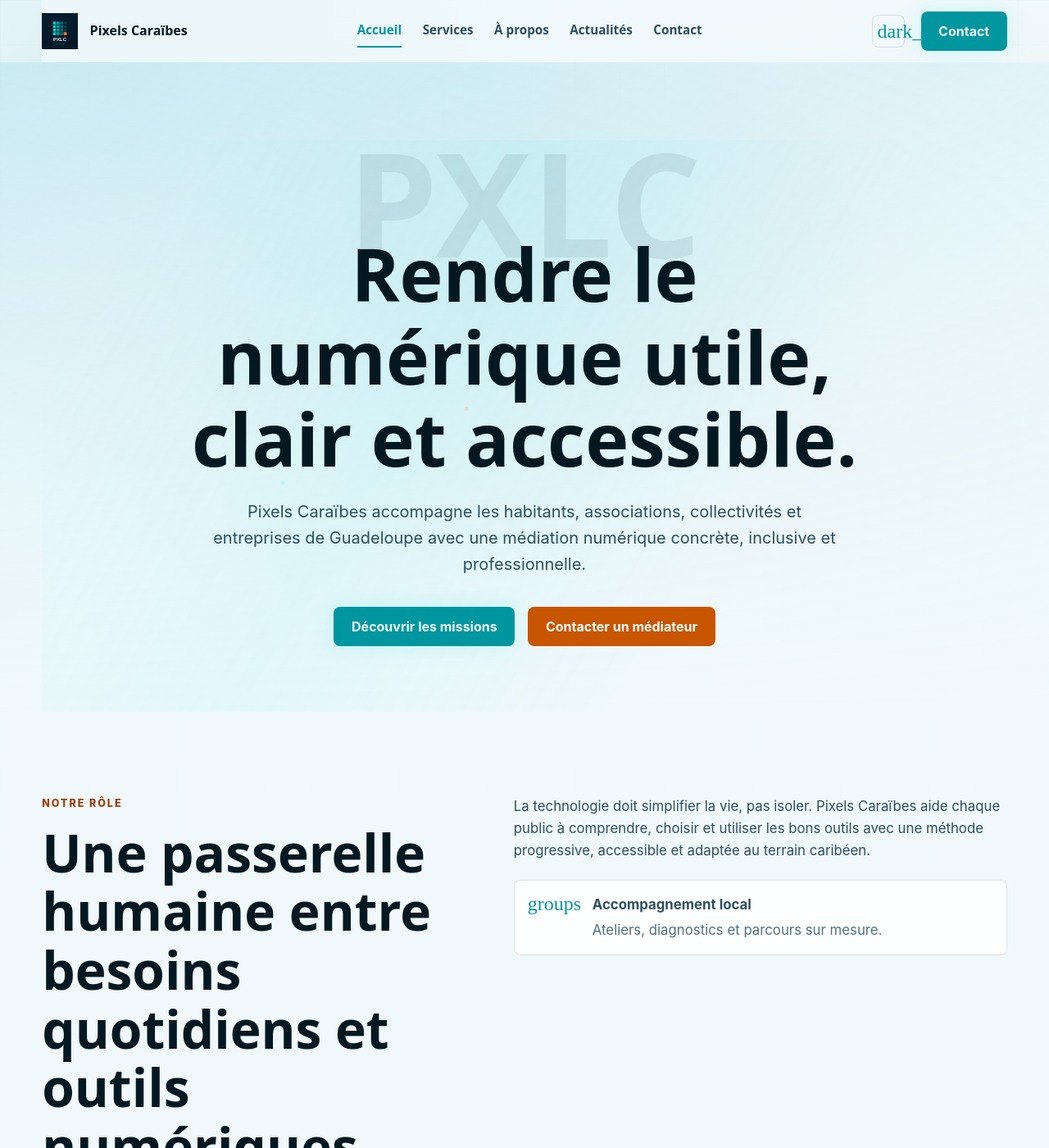
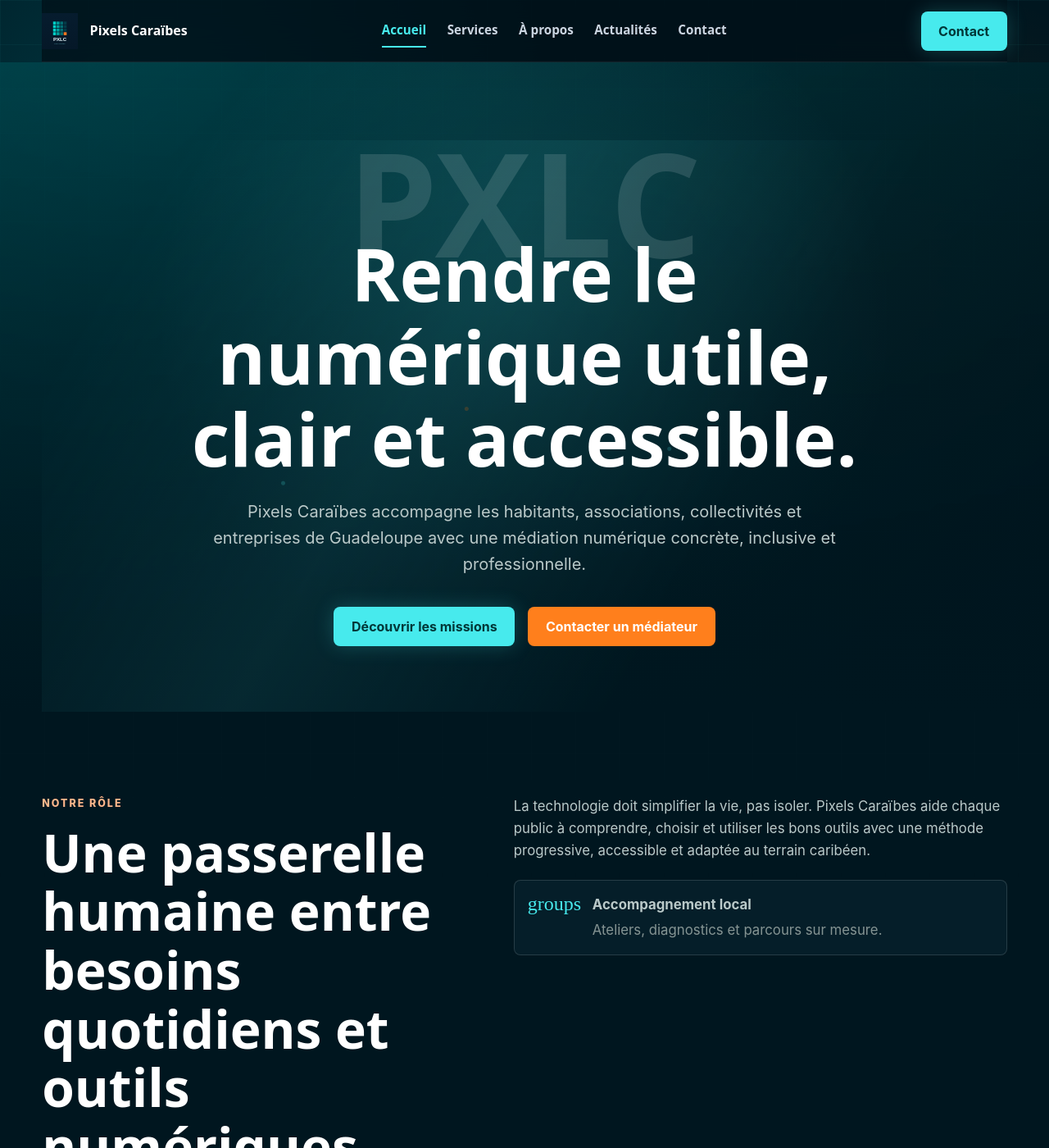
Before and after one commit to seyken971/pxlc-jekyll, a Jekyll site: the page built from index.html, in a window 1280 px wide and 1400 px high. Shown: the whole window at 82% size. Built offline with Jekyll 4.4.1, drawn with Linux system fonts in a browser that asks for light colours.

Commit message:
Revert "Add dark/light theme toggle with system preference default"
This reverts commit dfdfc932f9fbd88fb98dde714d9bb0d5741df248.

```diff
--- a/_includes/site-header.html
+++ b/_includes/site-header.html
@@ -14,8 +14,5 @@
       <a href="{{ item.url | relative_url }}" {% if page.url == item.url %}aria-current="page"{% endif %}>{{ item.title }}</a>
     {% endfor %}
   </nav>
-  <button class="theme-toggle" id="theme-toggle" type="button" aria-label="Passer en mode clair" data-theme-toggle>
-    <span class="material-symbols-outlined" aria-hidden="true">light_mode</span>
-  </button>
   <a class="header-cta" href="{{ '/contact/' | relative_url }}">Contact</a>
 </header>
--- a/_layouts/default.html
+++ b/_layouts/default.html
@@ -54,9 +54,7 @@
       content="https://pxlc.fr/PXLC_opengraph_1200x630.png"
     />
     <!-- Thème / icônes -->
-    <meta name="theme-color" media="(prefers-color-scheme: dark)" content="#00161f" />
-    <meta name="theme-color" media="(prefers-color-scheme: light)" content="#f0f8fb" />
-    <script>(function(){var t=localStorage.getItem('pxlc-theme');if(t)document.documentElement.setAttribute('data-theme',t);})();</script>
+    <meta name="theme-color" content="#00161f" />
     <link
       rel="icon"
       type="image/svg+xml"
--- a/_sass/main.scss
+++ b/_sass/main.scss
@@ -28,18 +28,10 @@
   --radius: 8px;
   --max: 1180px;
   --gutter: clamp(1rem, 4vw, 5rem);
-  --header-bg: rgba(0, 16, 24, 0.76);
-  --header-bg-scrolled: rgba(0, 16, 24, 0.94);
-  --nav-mobile-bg: rgba(0, 16, 24, 0.98);
-  --surface-card: rgba(7, 34, 46, 0.78);
-  --color-heading: white;
-  --color-nav-link: #cbd5e1;
-  --ghost-title-color: rgba(255, 255, 255, 0.13);
 }
 
 html {
   scroll-behavior: smooth;
-  color-scheme: dark;
 }
 
 body {
@@ -131,18 +123,18 @@ textarea {
   top: 0;
   z-index: 20;
   display: grid;
-  grid-template-columns: auto 1fr auto auto;
+  grid-template-columns: auto 1fr auto;
   align-items: center;
   gap: 1.25rem;
   min-height: 76px;
   padding: 0.85rem 0;
-  background: var(--header-bg);
+  background: rgba(0, 16, 24, 0.76);
   border-bottom: 1px solid rgba(255, 255, 255, 0.08);
   backdrop-filter: blur(18px);
 }
 
 .site-header.is-scrolled {
-  background: var(--header-bg-scrolled);
+  background: rgba(0, 16, 24, 0.94);
 }
 
 .brand {
@@ -153,7 +145,7 @@ textarea {
   font-family: "Manrope", system-ui, sans-serif;
   font-weight: 800;
   letter-spacing: 0;
-  color: var(--color-heading);
+  color: white;
 }
 
 .brand img {
@@ -172,7 +164,7 @@ textarea {
   display: inline-flex;
   align-items: center;
   border-bottom: 2px solid transparent;
-  color: var(--color-nav-link);
+  color: #cbd5e1;
   font-family: "Manrope", system-ui, sans-serif;
   font-weight: 700;
   font-size: 0.95rem;
@@ -234,24 +226,6 @@ textarea {
   color: var(--primary);
 }
 
-.theme-toggle {
-  display: inline-grid;
-  place-items: center;
-  width: 40px;
-  height: 40px;
-  border: 1px solid var(--line);
-  border-radius: var(--radius);
-  background: transparent;
-  color: var(--primary);
-  cursor: pointer;
-  transition: border-color 0.2s, color 0.2s;
-  flex-shrink: 0;
-}
-
-.theme-toggle:hover {
-  border-color: var(--line-strong);
-}
-
 .hero {
   position: relative;
   min-height: min(760px, calc(100vh - 76px));
@@ -299,14 +273,14 @@ textarea {
   font-size: clamp(5rem, 15vw, 11rem);
   font-weight: 800;
   line-height: 0.85;
-  color: var(--ghost-title-color);
+  color: rgba(255, 255, 255, 0.13);
 }
 
 h1,
 h2,
 h3 {
   font-family: "Manrope", system-ui, sans-serif;
-  color: var(--color-heading);
+  color: white;
   line-height: 1.12;
   letter-spacing: 0;
 }
@@ -392,7 +366,7 @@ blockquote,
 .values-section article {
   border: 1px solid var(--line);
   border-radius: var(--radius);
-  background: var(--surface-card);
+  background: rgba(7, 34, 46, 0.78);
   backdrop-filter: blur(14px);
 }
 
@@ -818,7 +792,7 @@ td {
 
 @media (max-width: 920px) {
   .site-header {
-    grid-template-columns: 1fr auto auto auto;
+    grid-template-columns: 1fr auto auto;
     width: 100%;
     padding-inline: 1rem;
   }
@@ -839,7 +813,7 @@ td {
     padding: 0.8rem;
     border: 1px solid var(--line);
     border-radius: var(--radius);
-    background: var(--nav-mobile-bg);
+    background: rgba(0, 16, 24, 0.98);
     box-shadow: var(--shadow);
   }
 
@@ -922,75 +896,6 @@ td {
   }
 }
 
-/* === THÈME CLAIR === */
-
-@mixin light-vars {
-  --background: #f0f8fb;
-  --surface: #e2f3f8;
-  --surface-low: #d5ecf3;
-  --surface-high: #c4e3ec;
-  --surface-highest: #afd8e5;
-  --text: #031820;
-  --muted: #2d4f5e;
-  --quiet: #4f717e;
-  --primary: #0096a0;
-  --primary-strong: #007880;
-  --primary-ink: #f0f8fb;
-  --secondary: #c85500;
-  --secondary-soft: #a03d00;
-  --line: rgba(3, 24, 32, 0.12);
-  --line-strong: rgba(0, 150, 160, 0.35);
-  --shadow: 0 28px 80px rgba(0, 0, 0, 0.08);
-  --header-bg: rgba(240, 248, 251, 0.82);
-  --header-bg-scrolled: rgba(240, 248, 251, 0.96);
-  --nav-mobile-bg: rgba(240, 248, 251, 0.99);
-  --surface-card: rgba(255, 255, 255, 0.90);
-  --color-heading: #031820;
-  --color-nav-link: #2d4f5e;
-  --ghost-title-color: rgba(3, 24, 32, 0.08);
-  color-scheme: light;
-}
-
-@mixin light-overrides {
-  & body {
-    background:
-      radial-gradient(circle at 15% 5%, rgba(0, 150, 160, 0.10), transparent 32rem),
-      radial-gradient(circle at 85% 12%, rgba(200, 85, 0, 0.07), transparent 28rem),
-      var(--background);
-  }
-
-  & .hero-bg::before {
-    background:
-      linear-gradient(to bottom, rgba(224, 244, 250, 0.3), var(--background)),
-      radial-gradient(circle at 50% 40%, rgba(0, 150, 160, 0.12), transparent 28rem),
-      linear-gradient(135deg, rgba(160, 218, 232, 0.5), rgba(240, 248, 251, 0.90));
-  }
-
-  & .cta-panel {
-    background:
-      radial-gradient(circle at 90% 15%, rgba(200, 85, 0, 0.14), transparent 20rem),
-      linear-gradient(135deg, rgba(0, 150, 160, 0.10), rgba(224, 244, 250, 0.90));
-  }
-
-  & .audience-card.featured {
-    background:
-      radial-gradient(circle at 100% 0%, rgba(0, 150, 160, 0.14), transparent 15rem),
-      rgba(255, 255, 255, 0.90);
-  }
-}
-
-@media (prefers-color-scheme: light) {
-  :root:not([data-theme="dark"]) {
-    @include light-vars;
-    @include light-overrides;
-  }
-}
-
-html[data-theme="light"] {
-  @include light-vars;
-  @include light-overrides;
-}
-
 @media (prefers-reduced-motion: reduce) {
   *,
   *::before,
--- a/assets/js/site.js
+++ b/assets/js/site.js
@@ -20,48 +20,6 @@
     window.addEventListener("scroll", updateHeader, { passive: true });
   }
 
-  // Theme toggle
-  var themeToggle = document.querySelector("[data-theme-toggle]");
-  if (themeToggle) {
-    var themeIcon = themeToggle.querySelector(".material-symbols-outlined");
-
-    function getEffectiveTheme() {
-      var saved = localStorage.getItem("pxlc-theme");
-      if (saved) return saved;
-      return window.matchMedia("(prefers-color-scheme: light)").matches ? "light" : "dark";
-    }
-
-    function applyThemeUI(theme) {
-      if (themeIcon) {
-        themeIcon.textContent = theme === "light" ? "dark_mode" : "light_mode";
-      }
-      themeToggle.setAttribute(
-        "aria-label",
-        theme === "light" ? "Passer en mode sombre" : "Passer en mode clair"
-      );
-      document.querySelectorAll('meta[name="theme-color"]').forEach(function (m) {
-        m.content = theme === "light" ? "#f0f8fb" : "#00161f";
-      });
-    }
-
-    applyThemeUI(getEffectiveTheme());
-
-    themeToggle.addEventListener("click", function () {
-      var current = document.documentElement.getAttribute("data-theme") ||
-        (window.matchMedia("(prefers-color-scheme: light)").matches ? "light" : "dark");
-      var next = current === "dark" ? "light" : "dark";
-      localStorage.setItem("pxlc-theme", next);
-      document.documentElement.setAttribute("data-theme", next);
-      applyThemeUI(next);
-    });
-
-    window.matchMedia("(prefers-color-scheme: light)").addEventListener("change", function (e) {
-      if (!localStorage.getItem("pxlc-theme")) {
-        applyThemeUI(e.matches ? "light" : "dark");
-      }
-    });
-  }
-
   var contactForm = document.querySelector("[data-contact-form]");
   if (contactForm) {
     contactForm.addEventListener("submit", function (event) {
```
